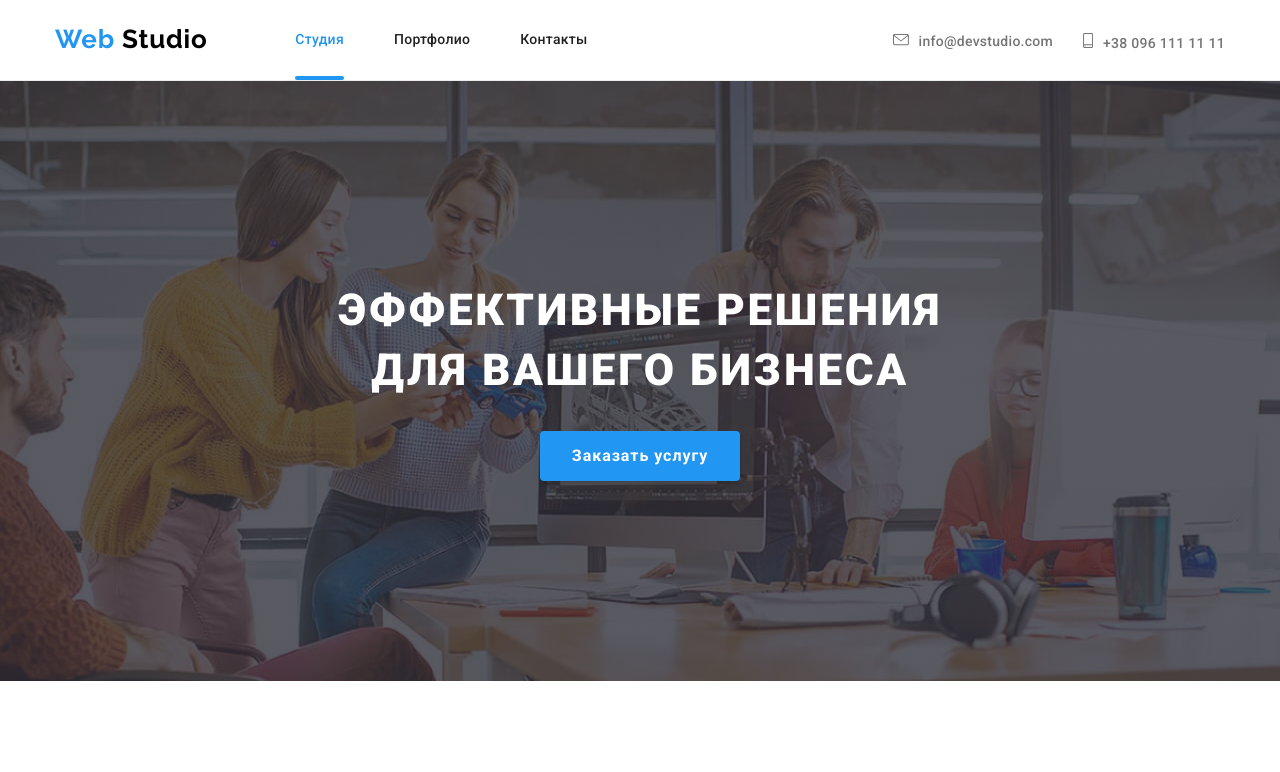
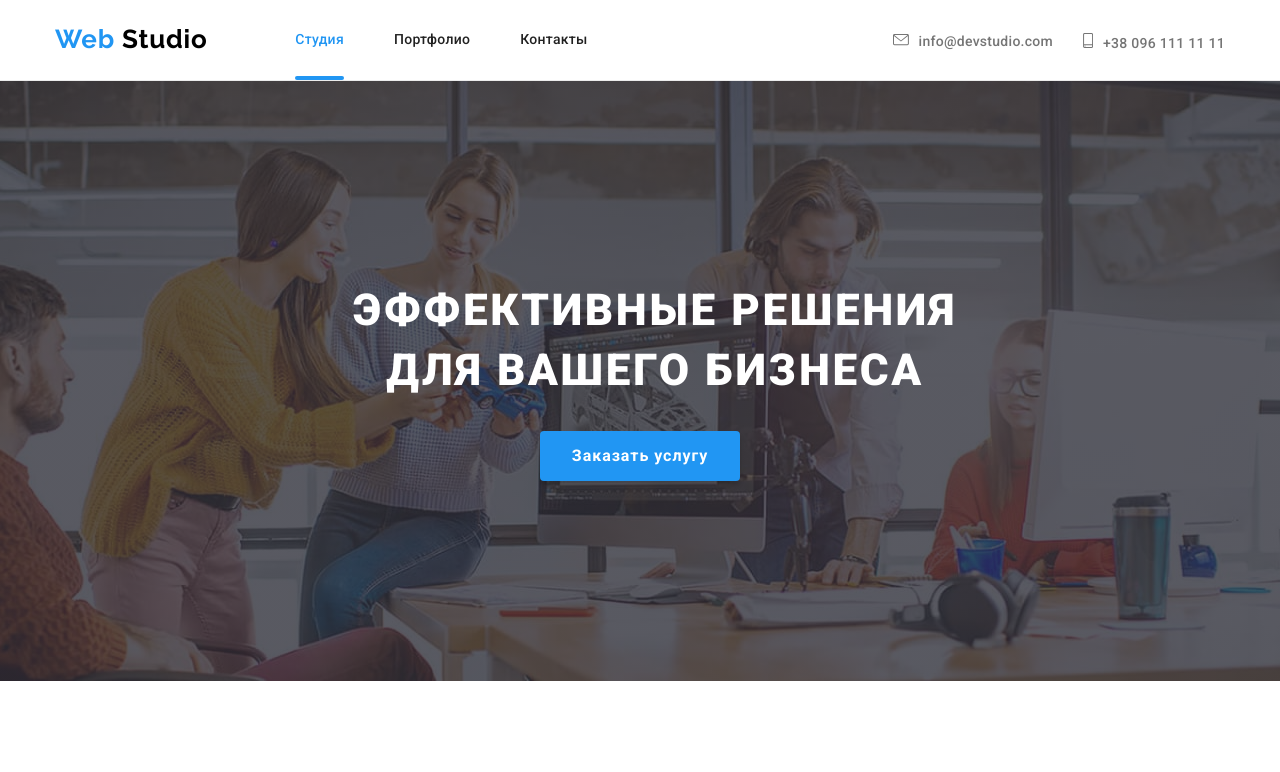
Before and after one commit to Olena-Kaliuzhna/goit-markup-hw-08, a plain HTML site: page index.html in a window 1280 px wide. Shown: the top 772 px of the page. Drawn offline with Linux system fonts and the light colour scheme.

Commit message:
adds container for page-hero

```diff
--- a/index.html
+++ b/index.html
@@ -71,9 +71,9 @@
 
     <main>
       <!--page-hero-->
-      <section class="page-hero ">
-        <div class="hero-background">
-          <h1 class="hero-title">эффективные решения <br> для вашего бизнеса</h1>
+      <section class="page-hero hero-background">
+        <div class="container">
+          <h1 class="hero-title container">эффективные решения <br> для вашего бизнеса</h1>
           <button class="button" data-modal-open>Заказать услугу</button>
         </div>
       </section>
```
